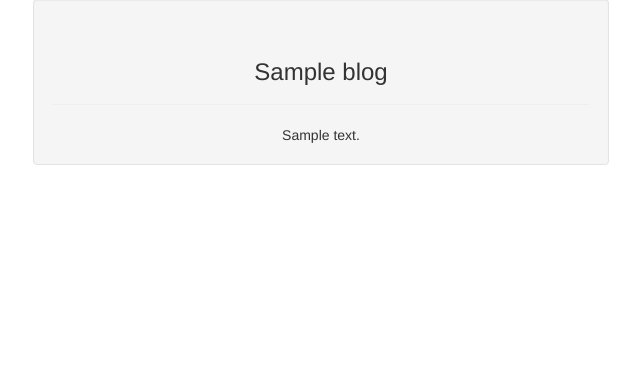
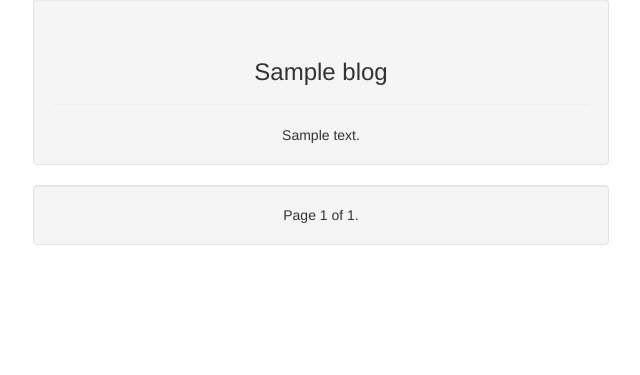
Before and after one commit to riccardolorenzon/simple_blog, a Django app: template templates/blogtemplate.html in a window 1280 px wide. Shown: the part 131-506 px from the top of the page, without its empty margins (319-959 px from the left). Run offline with Django 3.2, Linux system fonts and the light colour scheme; the template is opened without the code that fills it: most values are stand-ins (such as "Sample title", 1, 10 or a date in 2020); parts of the project's set-up code (start-up, migrations or seed data) failed here and were passed over; some libraries are stand-ins or nearby versions.

Commit message:
pagination done

```diff
--- a/templates/blogtemplate.html
+++ b/templates/blogtemplate.html
@@ -47,7 +47,23 @@
             </div>
             {{ blog.blog_content }}
         {% endfor %}
+
     </div>
+    <div class="blog well">
+            <span class="step-links">
+                {% if blogs.has_previous %}
+                    <a href="?page={{ blogs.previous_page_number }}">previous</a>
+                {% endif %}
+
+                <span class="current">
+                    Page {{ blogs.number }} of {{ blogs.paginator.num_pages }}.
+                </span>
+
+                {% if blogs.has_next %}
+                    <a href="?page={{ blogs.next_page_number }}">next</a>
+                {% endif %}
+            </span>
+        </div>
     <div class="modal fade" id="login">
         <div class="modal-dialog">
             <div class="modal-content">
```
Also changed, not shown: blogapp/views.py (+8 -0 lines), 1 other file.
